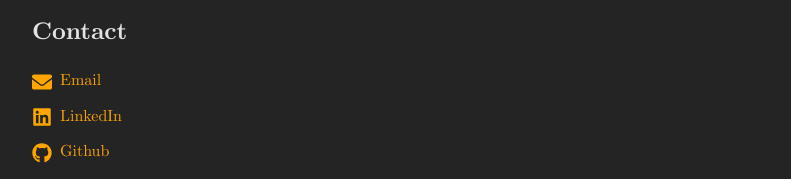
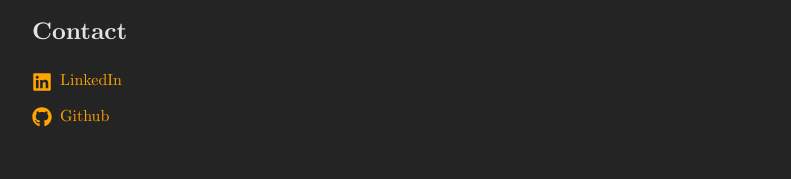
Before and after one commit to majdyousof/majdyousof.github.io, a React (Vite) app: page / in a window 1280 px wide. Shown: the part 1464-1643 px from the top of the page, without its empty margins (244-1035 px from the left). Built offline with nearby package versions, Linux system fonts and the light colour scheme.

Commit message:
remove email

```diff
--- a/src/pages/App.tsx
+++ b/src/pages/App.tsx
@@ -5,7 +5,7 @@ import ProjectGrid from '../components/ProjectGrid';
 import '../styling/App.css';
 
 import { projects } from '../data/projects';
-import { FaEnvelope, FaLinkedin, FaGithub } from 'react-icons/fa';
+import { FaLinkedin, FaGithub } from 'react-icons/fa';
 
 const App: React.FC = () => {
   return (
@@ -60,12 +60,6 @@ const App: React.FC = () => {
         <Section title="Contact">
           <ul className="contact-list">
             <li>
-              <a href="mailto:majdyousof@gmail.com" className="orange">
-                <FaEnvelope className="social-logo" />
-                Email
-              </a>
-            </li>
-            <li>
               <a
                 href="https://www.linkedin.com/in/majdyousof/"
                 className="orange"
```
